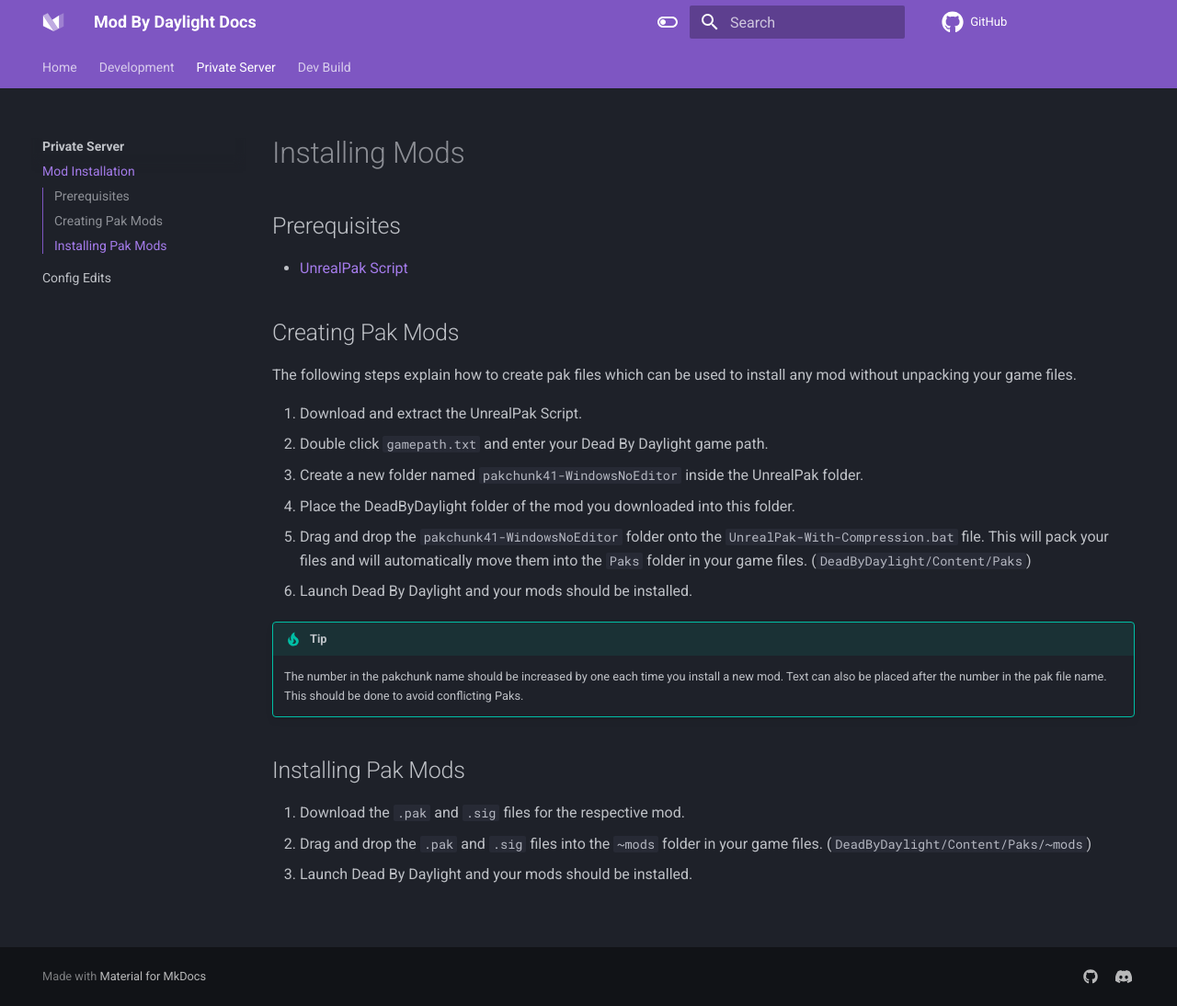
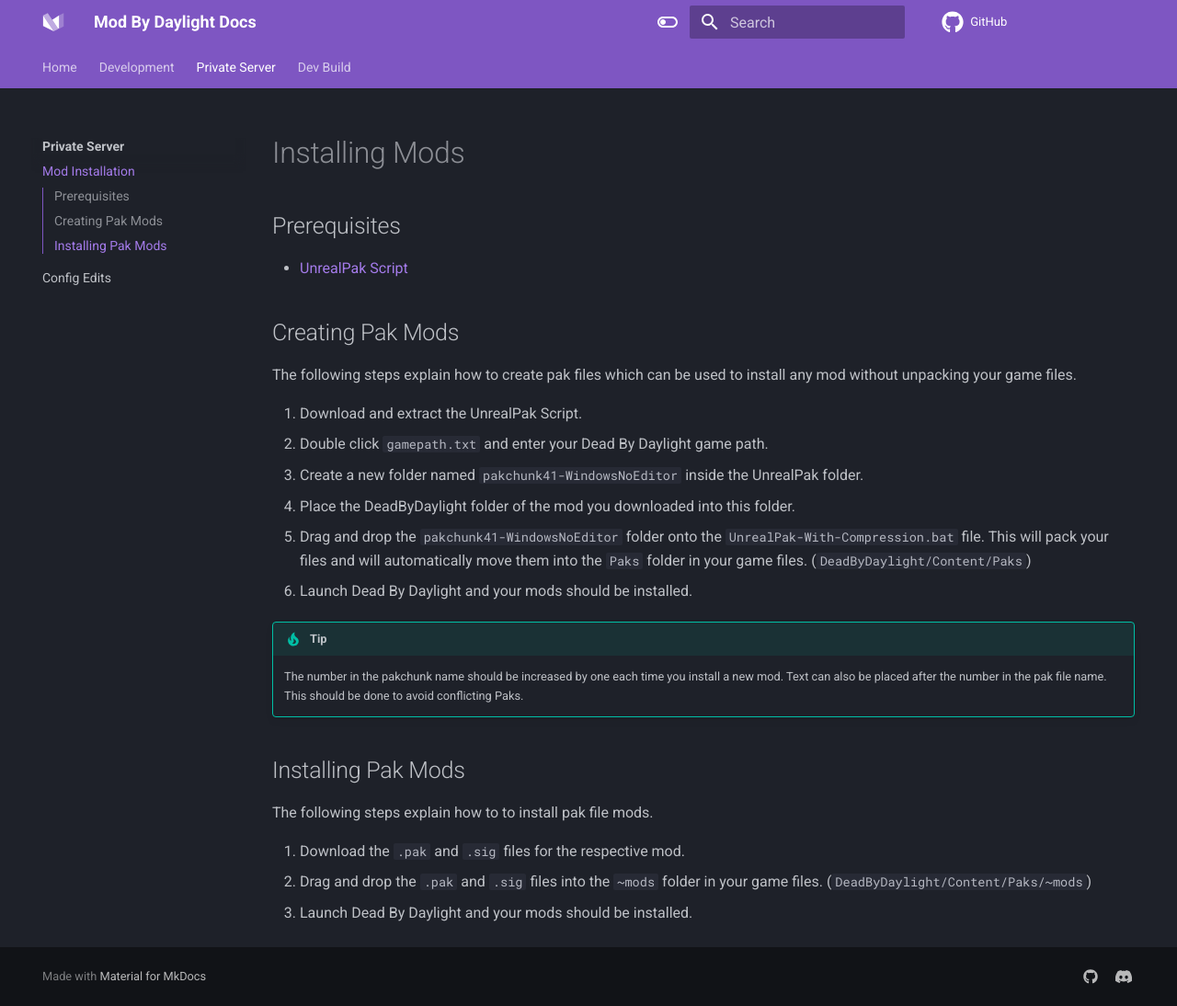
Before and after one commit to ModByDaylight/Documentation, an MkDocs documentation site: the page built from docs/PrivateServer/ModInstallation.md, in a window 1280 px wide and 1094 px high. Shown: the whole window at 92% size. Built offline with MkDocs 1.6.1 and Material for MkDocs 9.7.7, drawn with Linux system fonts in a browser that asks for light colours; comment, search, counter and statistics services are not loaded.

Commit message:
Installing Pak Mods

```diff
--- a/docs/PrivateServer/ModInstallation.md
+++ b/docs/PrivateServer/ModInstallation.md
@@ -21,6 +21,8 @@
 
 ## Installing Pak Mods
 
+The following steps explain how to to install pak file mods.
+
 1. Download the `.pak` and `.sig` files for the respective mod.
 1. Drag and drop the `.pak` and `.sig` files into the `~mods` folder in your game files. (`DeadByDaylight/Content/Paks/~mods`)
 1. Launch Dead By Daylight and your mods should be installed.
```
